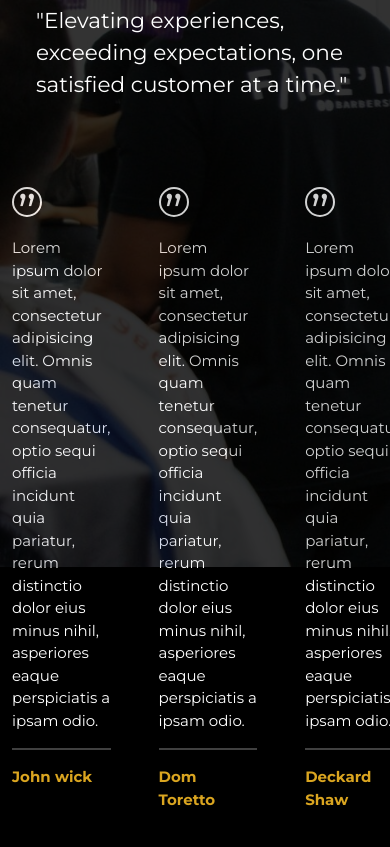
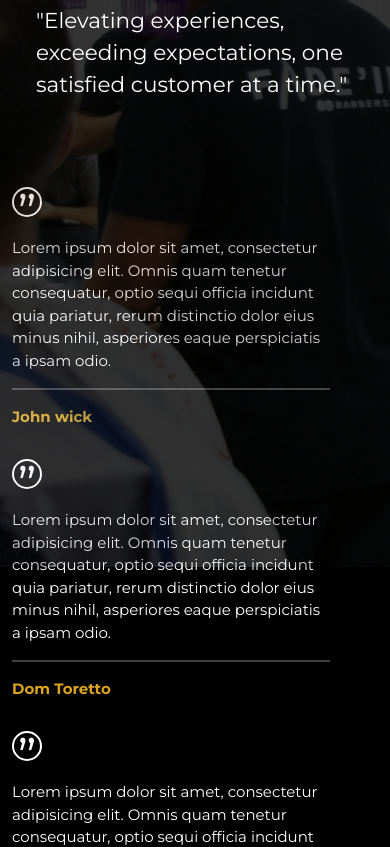
Before and after one commit to Nabil-Shartaj-Khan/Saloon-Landing-page, a React (Vite) app in the folder fade-in-barber/: page / in a window 390 px wide. Shown: the part 6820-7667 px from the top of the page. Built offline with nearby package versions, Linux system fonts and the light colour scheme; a web font is replaced by a local one.

Commit message:
added responsiveness

```diff
--- a/fade-in-barber/src/components/Testimonial/Testimonial.css
+++ b/fade-in-barber/src/components/Testimonial/Testimonial.css
@@ -1,4 +1,3 @@
-
 .testimonial-container {
     position: relative;
     padding-bottom: 40px;
@@ -70,6 +69,15 @@
 }
 
 @media only screen and (max-width: 768px) {
+    .testimonial-container .container {
+        flex-direction: column;
+        align-items: center;
+    }
+
+    .testimonial-item {
+        margin-bottom: 30px;
+    }
+
     .test-title {
         font-size: 40px;
     }
```
